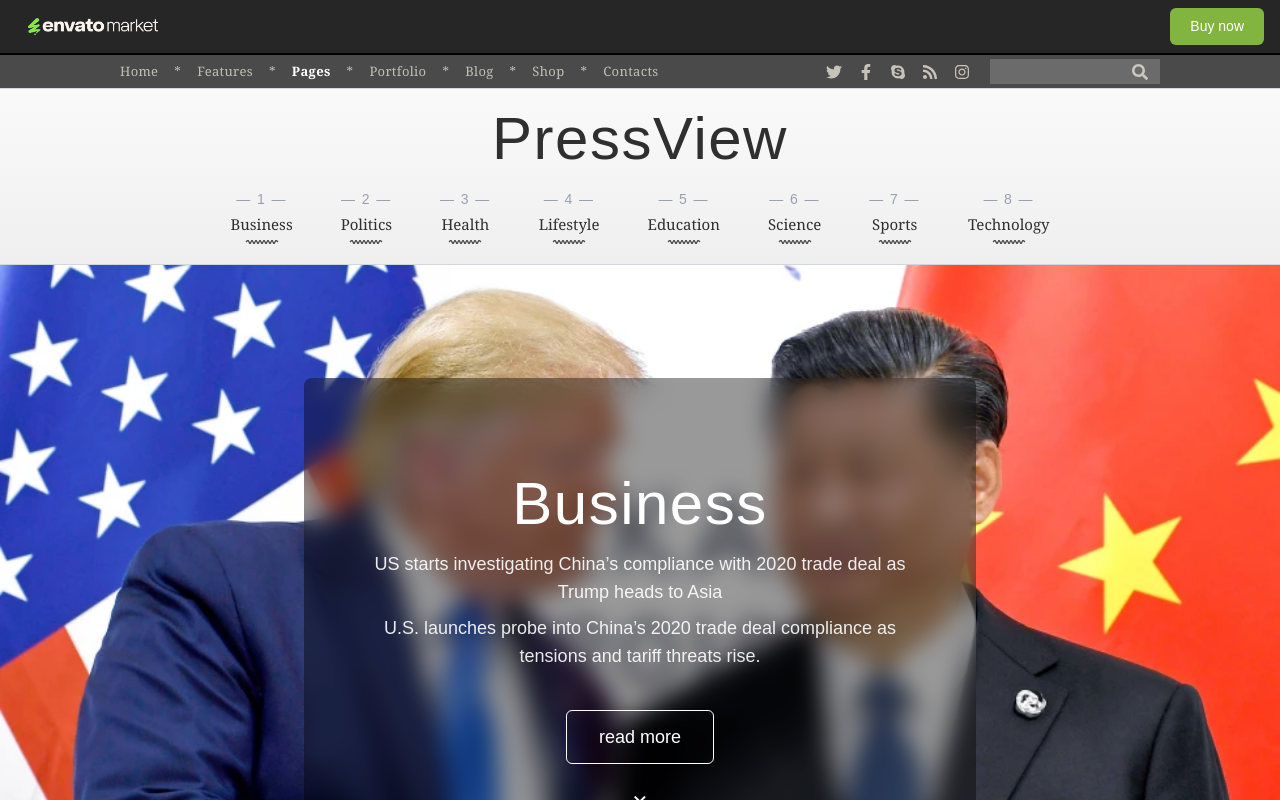
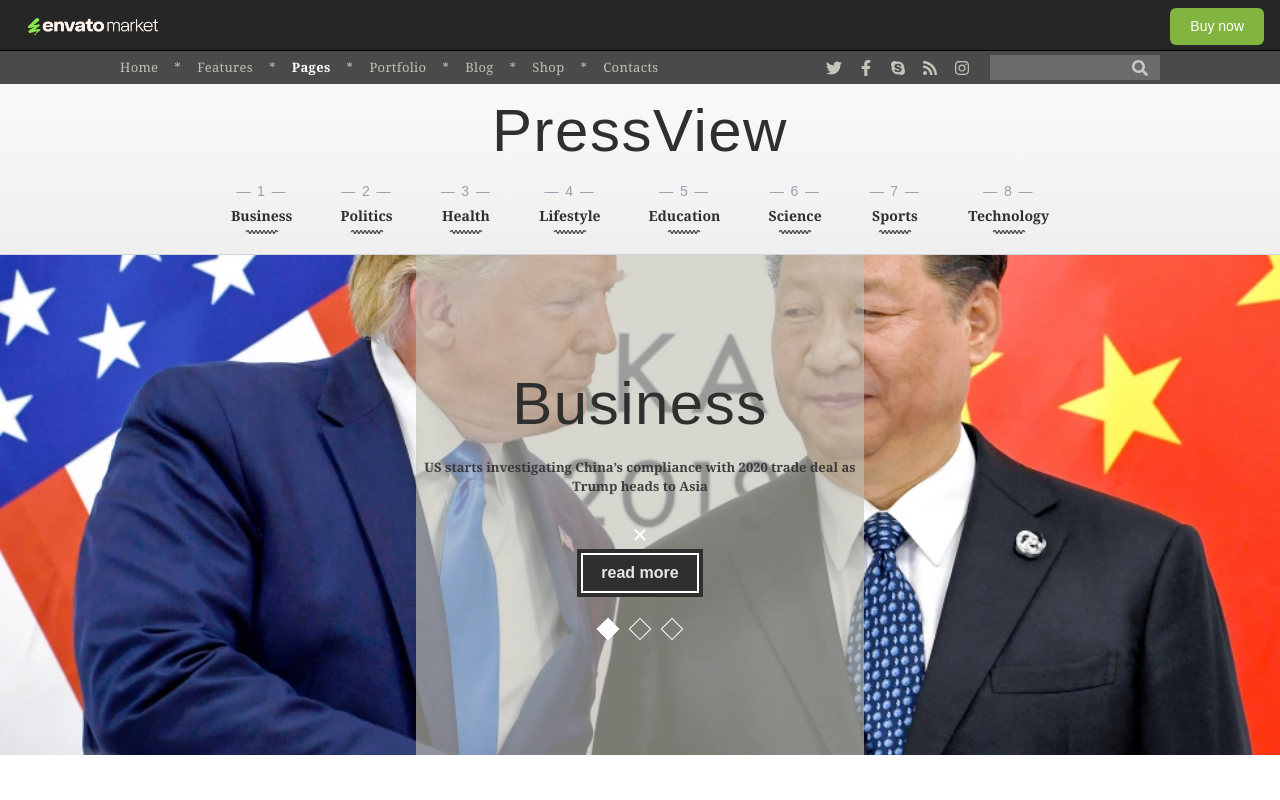
Before and after one commit to midhuna-21/envato, a Next.js app: page / in a window 1280 px wide. Shown: the top 800 px of the page. Built offline with nearby package versions, Linux system fonts and the light colour scheme.

Commit message:
index alignement

```diff
--- a/src/app/layout.jsx
+++ b/src/app/layout.jsx
@@ -39,6 +39,7 @@ export default function RootLayout({ children }) {
         <PressView />
         {children}
         <Footer />
+
       </body>
     </html>
   );
--- a/src/app/page.jsx
+++ b/src/app/page.jsx
@@ -19,6 +19,7 @@ import technologyData from '../../public/data/technology.json';
 export default function Home() {
   return (
     <div>
+
     <HeroSection data={[businessData[0],politicsData[0],sportsData[0]]}/>
     <PressviewHero />
     <PostGrid data={[politicsData[1],politicsData[2],politicsData[3],politicsData[4]]}/>
--- a/src/components/CategoryList.jsx
+++ b/src/components/CategoryList.jsx
@@ -16,7 +16,7 @@ export default function CategoryList() {
   return (
     <div className="flex flex-wrap justify-center gap-12 px-4">
       {categories.map((item, index) => {
-        const width = item.label.length * 6; // dynamic width
+        const width = item.label.length * 6;
 
         return (
           <Link key={item.slug} href={`/${item.slug}`}>
@@ -25,7 +25,7 @@ export default function CategoryList() {
                 — {index + 1} —
               </div>
 
-              <div className="text-[15px] font-normal text-[#2f2f2f] mb-1 font-serif">
+              <div className="text-[14px] font-semibold text-[#2f2f2f] mb-1 font-serif">
                 {item.label}
               </div>
 
--- a/src/components/Header.jsx
+++ b/src/components/Header.jsx
@@ -2,7 +2,7 @@ import Image from "next/image";
 
 export default function Header() {
   return (
-    <header className="w-full bg-[#262626] border-b border-black px-4 py-2">
+    <header className="fixed top-0 left-0 w-full bg-[#262626] border-b border-black px-4 py-2">
       <div className="max-w-8xl mx-auto flex items-center justify-between">
 
         <div className="flex items-center gap-2 px-3">
--- a/src/components/Herosection.jsx
+++ b/src/components/Herosection.jsx
@@ -9,10 +9,10 @@ export default function HeroSection({ data }) {
     setCurrent((prev) => (prev + 1) % data.length);
   };
 
-  const currentSlide = data[current]; // active slide data
+  const currentSlide = data[current];
 
   return (
-    <div className="relative w-full h-screen overflow-hidden">
+    <div className="relative w-full h-[500px] overflow-hidden">
       {/* Background Slides */}
       {data?.map((item, index) => (
         <div
@@ -31,31 +31,20 @@ export default function HeroSection({ data }) {
 
       {/* Center Content */}
       <div className="absolute inset-0 flex items-center justify-center">
-        <div className="bg-black/40 backdrop-blur-md px-10 py-16 md:px-16 md:py-24
-                        text-center max-w-2xl mx-auto text-white rounded-lg">
+        <div className="
+      bg-[#C1C0B4CC]/80
+      h-full w-[75%] md:w-[35%]   /* Decreased width */
+      flex flex-col items-center justify-center
+      text-center
+  ">
 
-          {/* TITLE */}
-          <h1 className="text-4xl md:text-6xl capitalize font-light tracking-wide mb-4">
+          <h1 className="text-4xl md:text-6xl text-[#2f2f2f] capitalize font-light tracking-wide mb-4">
             {currentSlide.category}
           </h1>
 
-          {/* SHORT DESCRIPTION */}
-          <p className="mt-4 md:text-lg opacity-90">
+          <p className="mt-2 opacity-90 text-[13px] font-semibold text-[#2f2f2f] font-serif">
             {currentSlide.title}
           </p>
-
-          {/* OPTIONAL LONG DESCRIPTION */}
-          {currentSlide.description && (
-            <p className="md:text-lg mt-2 opacity-90">
-              {currentSlide.shortdescription}
-            </p>
-          )}
-
-
-          <button className="mt-10 px-8 py-3 border border-white hover:bg-white hover:text-black transition rounded-md text-lg">
-            read more
-          </button>
-
           {/* Close icon / Next slide */}
           <div
             className="mt-6 cursor-pointer text-white text-xl"
@@ -64,12 +53,31 @@ export default function HeroSection({ data }) {
             ✕
           </div>
 
+
+          <button class="relative group px-5 py-2 font-bold text-gray-200
+                bg-[#2f2f2f] border-[4px] border-[#2f2f2f] hover:bg-white hover:border-white
+                transition-all duration-300">
+
+            <span class="absolute inset-0 border-[2px] border-white hover:border-[#2f2f2f]
+               pointer-events-none group-hover:border-[#2f2f2f]">
+            </span>
+
+            <span class="relative group-hover:text-[#2f2f2f]">
+              read more
+            </span>
+
+          </button>
+
+
+
+
           {/* Slider Dots */}
           <div className="flex justify-center mt-6 space-x-4">
             {data.map((_, i) => (
               <button
                 key={i}
                 onClick={() => setCurrent(i)}
+
                 className={`w-4 h-4 border border-white rotate-45 transition ${current === i ? "bg-white" : "bg-transparent"
                   }`}
               ></button>
@@ -77,6 +85,7 @@ export default function HeroSection({ data }) {
           </div>
         </div>
       </div>
+
     </div>
   );
 }
--- a/src/components/MainNav.jsx
+++ b/src/components/MainNav.jsx
@@ -16,7 +16,7 @@ export default function MainNav() {
   const [open, setOpen] = useState(false);
 
   return (
-    <nav className="w-full bg-[#4a4a4a] border-t border-black">
+    <nav className="fixed top-[50px] left-0 w-full bg-[#4a4a4a] border-t border-black">
       {/* MAIN WRAPPER */}
       <div className="max-w-[1891px] mx-auto px-30 py-1 flex items-center justify-between">
 
--- a/src/components/PressView.jsx
+++ b/src/components/PressView.jsx
@@ -3,13 +3,10 @@ import CategoryList from "./CategoryList";
 
 export default function PressViewHeader() {
   return (
-    <div className="w-full bg-gradient-to-b from-[#fafafa] to-[#efefef] border-t border-b border-gray-300 py-5 text-center select-none">
-      {/* Title */}
+    <div className="mt-[80px] w-full bg-gradient-to-b from-[#fafafa] to-[#efefef] border-t border-b border-gray-300 py-5 text-center select-none">
       <h1 className="text-6xl font-light tracking-wide text-[#2f2f2f] mb-5">
         PressView
       </h1>
-
-      {/* Categories */}
       <CategoryList />
     </div>
   );
```
Also changed, not shown: src/components/PressviewHero.jsx (+0 -9 lines). Lines whose indentation alone changed are shown as unchanged.
